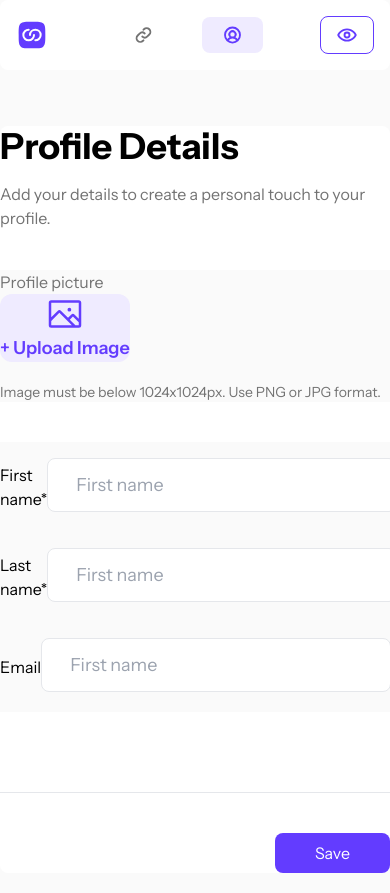
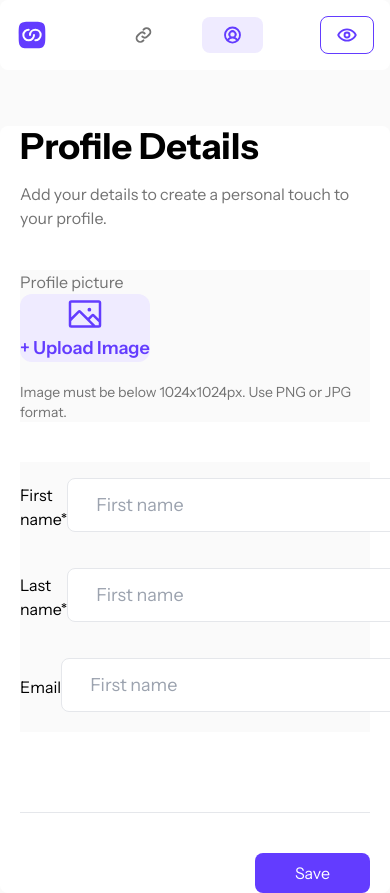
Before and after one commit to Guidotss/link-sharing, a Next.js app: page /profile in a window 390 px wide. Shown: the top 893 px of the page. Built offline with nearby package versions, Linux system fonts and the light colour scheme.

Commit message:
Ajustando responsive mobile ProfilePage

```diff
--- a/src/app/profile/page.tsx
+++ b/src/app/profile/page.tsx
@@ -16,7 +16,7 @@ function ProfilePage() {
           </div>
           <MockupProfile />
         </div>
-        <div className="w-full bg-white min-h-[75vh] items-center justify-center rounded-lg sm:p-10">
+        <div className="w-full bg-white min-h-[75vh] items-center justify-center rounded-lg sm:p-10 px-5">
           <UpdateProfileSection />
         </div>
       </section>
```
